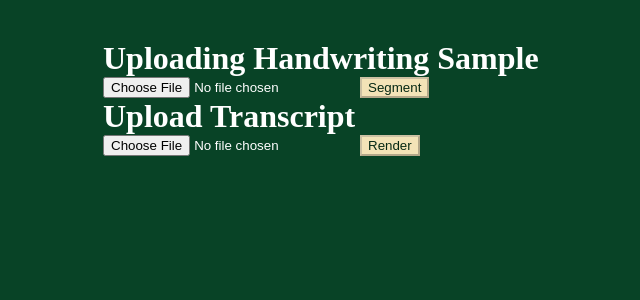
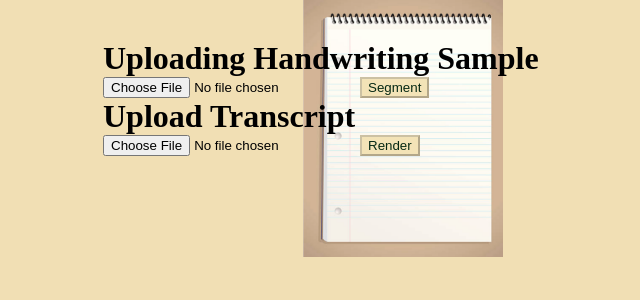
Before and after one commit to kamillamamatova/notehand, a Flask app: page / in a window 1280 px wide. Shown: the top 300 px of the page, without its empty margins (237-877 px from the left). Run offline with Flask 3, Linux system fonts and the light colour scheme; some libraries are stand-ins or nearby versions.

Commit message:
Added images for the background and changed it a little bit

```diff
--- a/web_ui/static/css/style.css
+++ b/web_ui/static/css/style.css
@@ -1,8 +1,17 @@
 /* Maximizes readability */
 body{
-    background-color: #084326;
-    color: #ffffff;
-    padding-top: 2rem;
+    /* notebook paper behind everything */
+    background-image:
+    url('../images/ainotebook.png'),
+    linear-gradient(135deg, #f1dfb4 0%, #f1dfb4 100%);
+  background-repeat: no-repeat, no-repeat;
+  background-position: center top, center;
+  background-size: 200px auto, cover;
+
+  /* Fallback color if the image fails */
+  background-color: #f1dfb4;
+  color: #000;
+  padding-top: 2rem;
 }
 
 /* Centers the forms and constrain width */
```
Also changed, not shown: web_ui/static/images/ainotebook.png (added), web_ui/static/images/notebook 2 pages pink.jpg (added), web_ui/static/images/notebook 2 pages yellow.jpg (added), web_ui/static/images/sheetofpaper.png (added).
